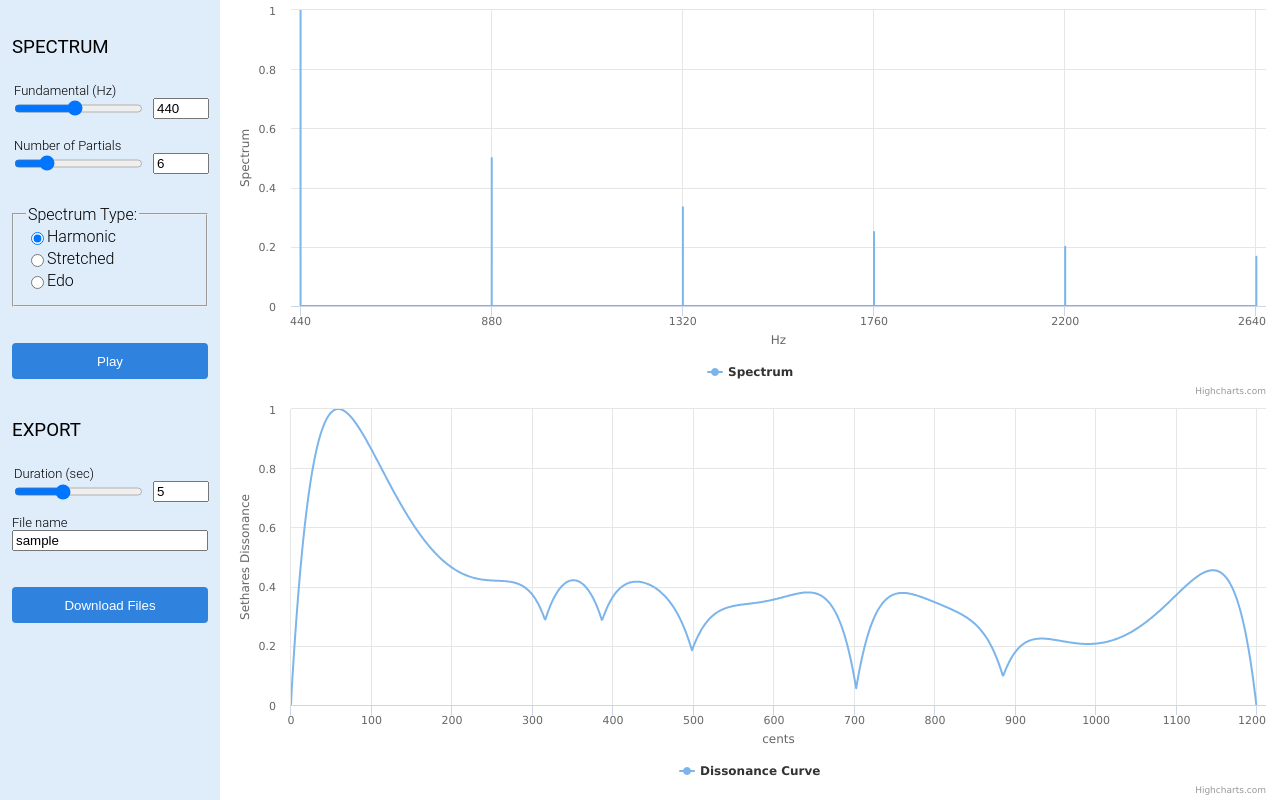
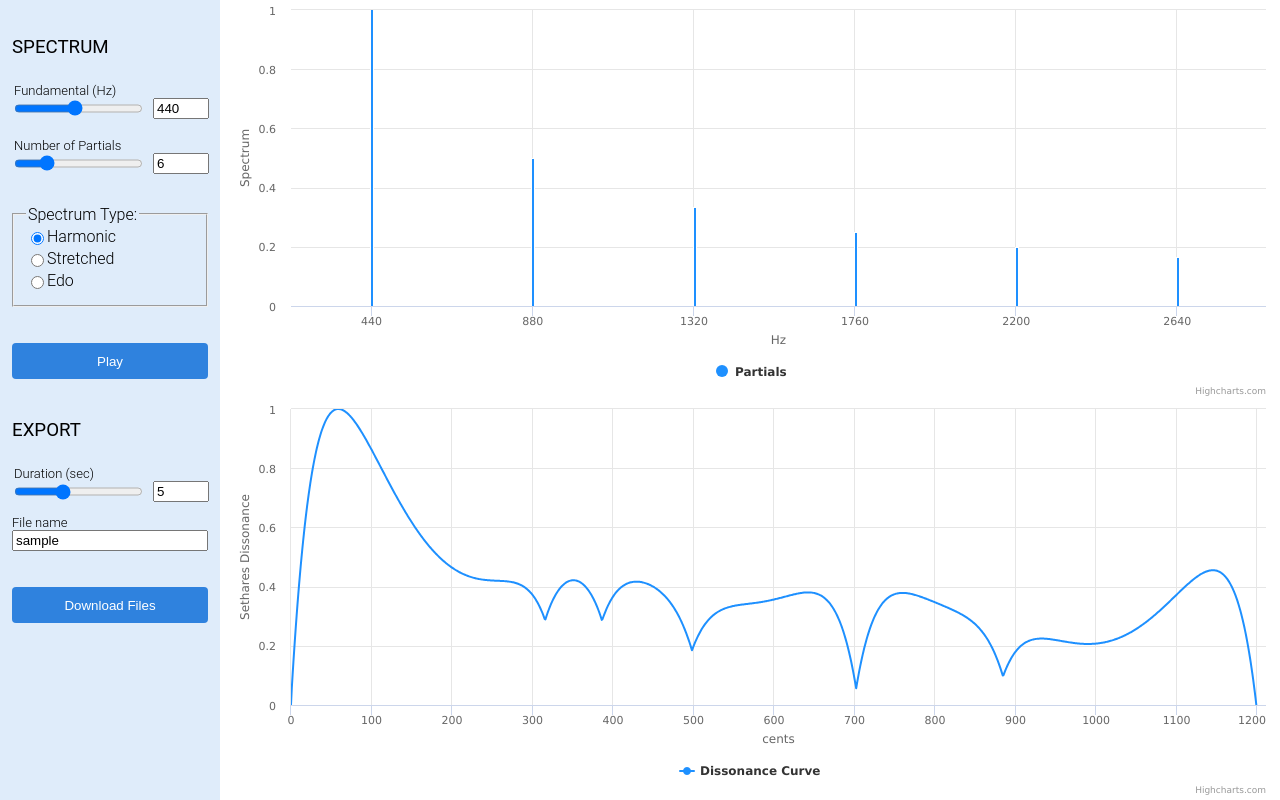
Before and after one commit to SevaDer14/new-tonality-lab, a SvelteKit app: page /lab in a window 1280 px wide. Built offline with nearby package versions, Linux system fonts and the light colour scheme.

Commit message:
removes scatter plot, sets min and interval on spectrum plot

```diff
--- a/src/components/HighPlot.svelte
+++ /dev/null
@@ -1,81 +0,0 @@
-<script lang="ts">
-    import highcharts from '../utils/highcharts'
-    import type { PlotOptions } from 'highcharts'
-    import { layout } from '../theme/layout'
-
-    type TAxisOptions = {
-        title?: {
-            text?: string
-        }
-        min?: number
-        max?: number
-        tickInterval?: number
-        gridLineWidth?: number
-    }
-
-    export let options: {
-        series: {
-            name: string
-        }
-        title?: string
-        yAxis: TAxisOptions
-        xAxis: TAxisOptions
-    }
-
-    export let data: number[][]
-
-    let config: PlotOptions
-    let chartContainer = null as HTMLDivElement | null
-    let windowWidth: number
-    let windowHeight: number
-
-    $: {
-        if (data) {
-            config = {
-                title: {
-                    text: options.title,
-                },
-                yAxis: options.yAxis,
-                xAxis: {
-                    title: options.xAxis.title,
-                    min: options.xAxis.min !== undefined ? options.xAxis.min : 0.95 * data[1][0],
-                    max: options.xAxis.max,
-                    tickInterval: options.xAxis.tickInterval || data[1][0],
-                    gridLineWidth: options.xAxis.gridLineWidth,
-                },
-                plotOptions: {
-                    series: {
-                        type: 'line',
-                        label: {
-                            connectorAllowed: false,
-                        },
-                        pointStart: 0,
-                    },
-                },
-
-                series: [
-                    {
-                        data: data,
-                        ...options.series,
-                    },
-                ],
-            }
-        }
-    }
-</script>
-
-<svelte:window bind:innerWidth={windowWidth} bind:innerHeight={windowHeight} />
-
-<div bind:this={chartContainer} class="plot-container">
-    <div class="chart" use:highcharts={{ width: windowWidth - layout.menuWidth - 32, height: windowHeight / 2 - 1, chart: config }} />
-</div>
-
-<style>
-    .plot-container {
-        width: 100%;
-        height: calc(50vh - 1px);
-        display: flex;
-        align-items: center;
-        justify-content: center;
-    }
-</style>
--- a/src/routes/lab/+page.svelte
+++ b/src/routes/lab/+page.svelte
@@ -1,13 +1,22 @@
 <script lang="ts">
-    import HighPlot from '../../components/HighPlot.svelte'
     import SettingsDrawer from '../../components/SettingsDrawer.svelte'
     import { toHighchartsJSCurve } from '../../xentonality/utils'
-    import { spectrum, dissonanceCurve } from '../../state/stores.js'
+    import { partials, dissonanceCurve } from '../../state/stores.js'
+    import highcharts from '../../utils/highcharts'
+    import type { PlotOptions } from 'highcharts'
+    import { layout } from '../../theme/layout'
 
-    const spectrumChartProps = {
-        series: {
-            name: 'Spectrum',
-            type: 'line',
+    let chartContainer = null as HTMLDivElement | null
+    let spectrumChartConfig: PlotOptions
+    let dissonanceCurveChartConfig: PlotOptions
+    let windowWidth: number
+    let windowHeight: number
+
+    $: {
+        if ($partials && $dissonanceCurve) {
+            spectrumChartConfig = {
+                title: {
+                    text: '',
                 },
                 yAxis: {
                     title: { text: 'Spectrum' },
@@ -19,13 +28,32 @@
                 xAxis: {
                     title: { text: 'Hz' },
                     gridLineWidth: 1,
+                    min: $partials[0].frequency,
+                    tickInterval: $partials[0].frequency,
                 },
+                plotOptions: {
+                    series: {
+                        type: 'line',
+                        label: {
+                            connectorAllowed: false,
+                        },
+                        pointStart: 0,
+                    },
+                },
+                series: [
+                    {
+                        type: 'column',
+                        name: 'Partials',
+                        color: 'DodgerBlue',
+                        pointWidth: 0.5,
+                        data: $partials.map((partial) => [partial.frequency, partial.amplitude]),
+                    },
+                ],
             }
 
-    const dissonanceCurveChartOptions = {
-        series: {
-            name: 'Dissonance Curve',
-            type: 'line',
+            dissonanceCurveChartConfig = {
+                title: {
+                    text: '',
                 },
                 yAxis: {
                     title: { text: 'Sethares Dissonance' },
@@ -40,19 +68,64 @@
                     min: 0,
                     tickInterval: 100,
                 },
+                plotOptions: {
+                    series: {
+                        type: 'line',
+                        label: {
+                            connectorAllowed: false,
+                        },
+                        pointStart: 0,
+                    },
+                },
+                series: [
+                    {
+                        name: 'Dissonance Curve',
+                        type: 'line',
+                        color: 'DodgerBlue',
+                        data: toHighchartsJSCurve({ xUnit: 'cents', curve: $dissonanceCurve.curve }),
+                    },
+                ],
+            }
+        }
     }
 </script>
+
+<svelte:window bind:innerWidth={windowWidth} bind:innerHeight={windowHeight} />
 
 <div class="page">
     <SettingsDrawer />
 
     <div class="plots">
-        <HighPlot options={spectrumChartProps} data={toHighchartsJSCurve({ xUnit: 'Hz', curve: $spectrum })} />
-        <HighPlot options={dissonanceCurveChartOptions} data={toHighchartsJSCurve({ xUnit: 'cents', curve: $dissonanceCurve.curve })} />
+        <div bind:this={chartContainer} class="plot-container">
+            <div
+                use:highcharts={{
+                    width: windowWidth - layout.menuWidth - 32,
+                    height: windowHeight / 2 - 1,
+                    chart: spectrumChartConfig,
+                }}
+            />
+        </div>
+
+        <div bind:this={chartContainer} class="plot-container">
+            <div
+                use:highcharts={{
+                    width: windowWidth - layout.menuWidth - 32,
+                    height: windowHeight / 2 - 1,
+                    chart: dissonanceCurveChartConfig,
+                }}
+            />
+        </div>
     </div>
 </div>
 
 <style>
+    .plot-container {
+        width: 100%;
+        height: calc(50vh - 1px);
+        display: flex;
+        align-items: center;
+        justify-content: center;
+    }
     .page {
         display: flex;
         width: 100%;
```
Lines whose indentation alone changed are shown as unchanged.
